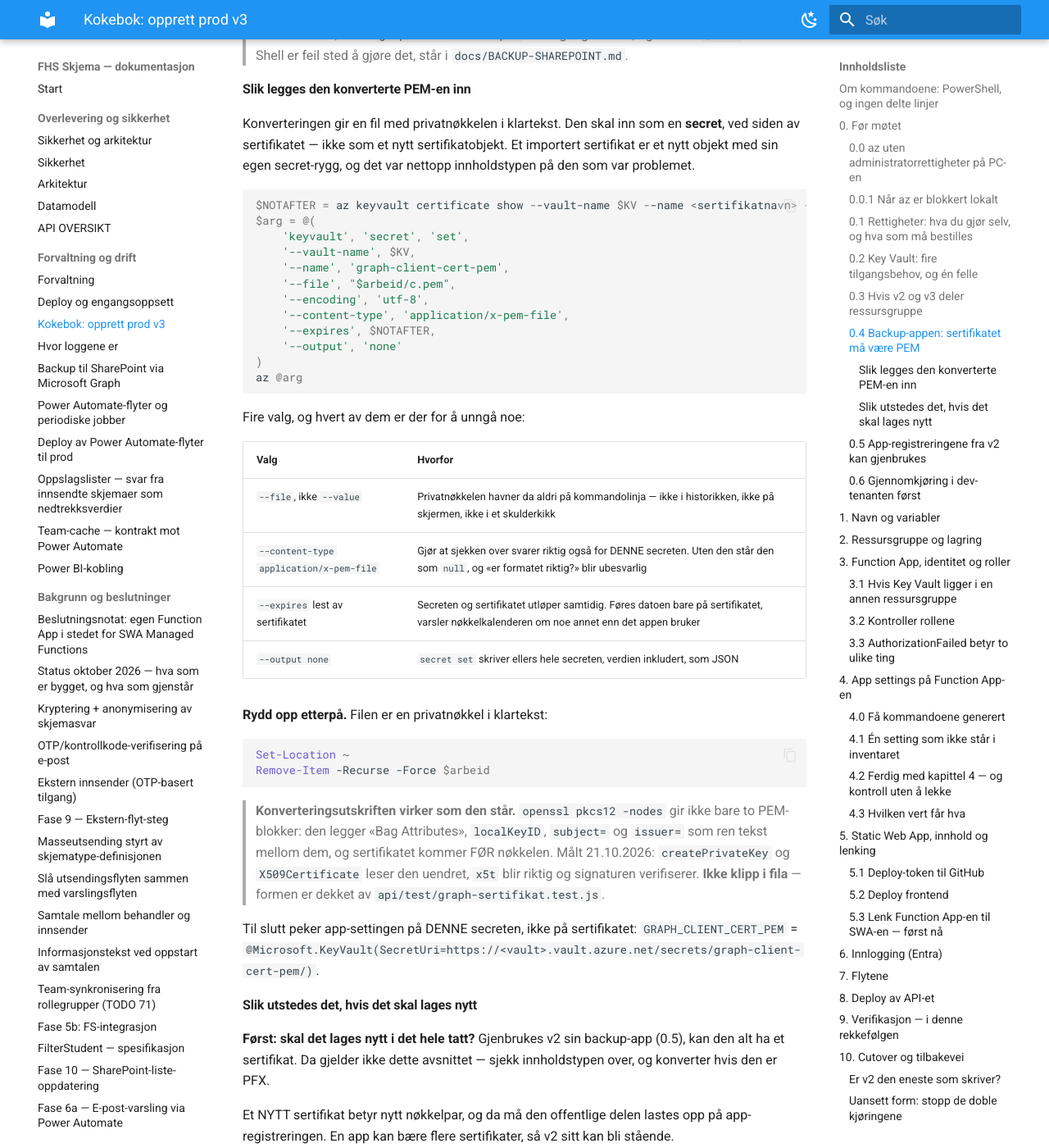
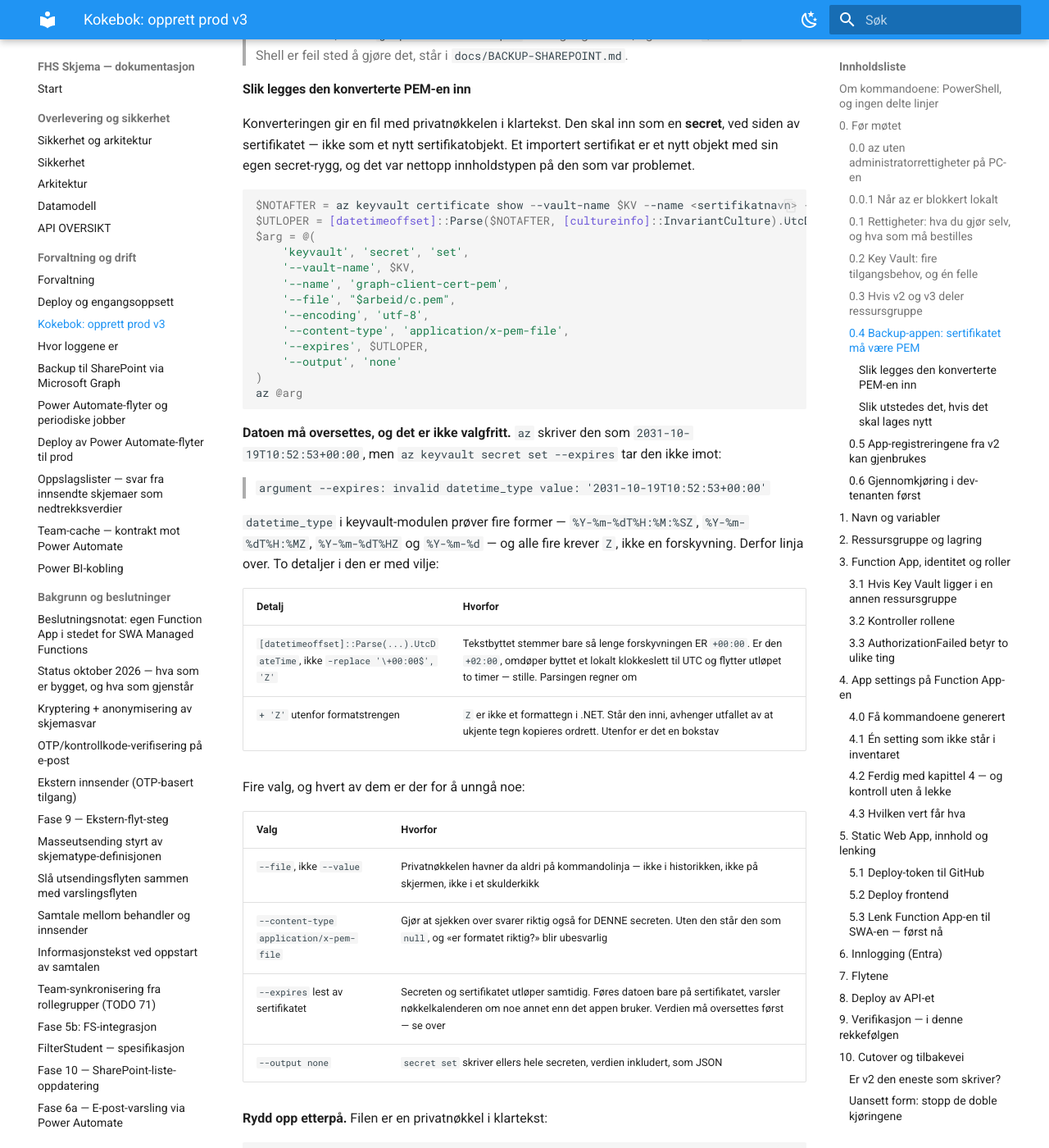
Before and after one commit to jachrist/skjema-swa, an MkDocs documentation site: the page built from docs/KOKEBOK-PROD-V3.md, in a window 1280 px wide and 1400 px high, scrolled down 9951 px. Shown: the whole window at 82% size. Built offline with MkDocs 1.6.1 and Material for MkDocs 9.7.7, drawn with Linux system fonts in a browser that asks for light colours.

Commit message:
Datoen --expires tar imot, er ikke den az skriver
`az keyvault certificate show --query attributes.expires -o tsv` gir
`2031-10-19T10:52:53+00:00`. `az keyvault secret set --expires` avviste
den: «invalid datetime_type value».

`datetime_type` i keyvault-modulen prøver fire strptime-former, og alle
fire krever `Z` — en forskyvning finnes ikke blant dem. Kommandoen i 0.4
oversetter nå verdien før den sendes videre.

To valg i oversettelsen er med vilje, og begge står i dokumentet:

- `[datetimeoffset]::Parse(...).UtcDateTime`, ikke et tekstbytte av
  `+00:00` mot `Z`. Byttet stemmer bare så lenge forskyvningen ER null;
  er den `+02:00`, omdøper det et lokalt klokkeslett til UTC og flytter
  utløpet to timer uten å si noe.
- `+ 'Z'` utenfor formatstrengen. `Z` er ikke et formattegn i .NET, og
  utfallet skal ikke avhenge av at ukjente tegn kopieres ordrett.

Testen (kokebok.test.js, seksjon 16) holder regelen: variabelen
`--expires` får, kan ikke VÆRE den som leser az-utskriften, og den må
utledes av den. Formkravene leses ut av kodeblokken, ikke av avsnittet —
første forsøk leste hele avsnittet, og `+ 'Z'` i tabellteksten gjorde
sjekken blind for mutasjonen som flyttet Z inn i formatstrengen.

Sju mutasjoner prøvd, alle røde: den rå verdien tilbake i kallet, en
konvertering som ikke utleder av den, Z inni formatstrengen,
brøkdelssekunder i formen, feilmeldingen fjernet, tekstbyttet nevnt uten
å avvises, og begrunnelsen for Z utenfor fjernet.

137 av 137 testfiler OK. Ingen appkode — ingen deploy kreves.

Co-Authored-By: Claude Opus 5 <noreply@anthropic.com>
Claude-Session: https://claude.ai/code/session_016ebSuKji2st85HZS2wAHNH

````diff
--- a/docs/KOKEBOK-PROD-V3.md
+++ b/docs/KOKEBOK-PROD-V3.md
@@ -428,6 +428,7 @@ nettopp innholdstypen på den som var problemet.
 
 ```powershell
 $NOTAFTER = az keyvault certificate show --vault-name $KV --name <sertifikatnavn> --query attributes.expires -o tsv
+$UTLOPER = [datetimeoffset]::Parse($NOTAFTER, [cultureinfo]::InvariantCulture).UtcDateTime.ToString('yyyy-MM-ddTHH:mm:ss') + 'Z'
 $arg = @(
     'keyvault', 'secret', 'set',
     '--vault-name', $KV,
@@ -435,11 +436,28 @@ $arg = @(
     '--file', "$arbeid/c.pem",
     '--encoding', 'utf-8',
     '--content-type', 'application/x-pem-file',
-    '--expires', $NOTAFTER,
+    '--expires', $UTLOPER,
     '--output', 'none'
 )
 az @arg
 ```
+
+**Datoen må oversettes, og det er ikke valgfritt.** `az` skriver den som
+`2031-10-19T10:52:53+00:00`, men `az keyvault secret set --expires` tar den
+ikke imot:
+
+> `argument --expires: invalid datetime_type value:
+> '2031-10-19T10:52:53+00:00'`
+
+`datetime_type` i keyvault-modulen prøver fire former —
+`%Y-%m-%dT%H:%M:%SZ`, `%Y-%m-%dT%H:%MZ`, `%Y-%m-%dT%HZ` og `%Y-%m-%d` — og
+alle fire krever `Z`, ikke en forskyvning. Derfor linja over. To detaljer i
+den er med vilje:
+
+| Detalj | Hvorfor |
+|---|---|
+| `[datetimeoffset]::Parse(...).UtcDateTime`, ikke `-replace '\+00:00$', 'Z'` | Tekstbyttet stemmer bare så lenge forskyvningen ER `+00:00`. Er den `+02:00`, omdøper byttet et lokalt klokkeslett til UTC og flytter utløpet to timer — stille. Parsingen regner om |
+| `+ 'Z'` utenfor formatstrengen | `Z` er ikke et formattegn i .NET. Står den inni, avhenger utfallet av at ukjente tegn kopieres ordrett. Utenfor er det en bokstav |
 
 Fire valg, og hvert av dem er der for å unngå noe:
 
@@ -447,7 +465,7 @@ Fire valg, og hvert av dem er der for å unngå noe:
 |---|---|
 | `--file`, ikke `--value` | Privatnøkkelen havner da aldri på kommandolinja — ikke i historikken, ikke på skjermen, ikke i et skulderkikk |
 | `--content-type application/x-pem-file` | Gjør at sjekken over svarer riktig også for DENNE secreten. Uten den står den som `null`, og «er formatet riktig?» blir ubesvarlig |
-| `--expires` lest av sertifikatet | Secreten og sertifikatet utløper samtidig. Føres datoen bare på sertifikatet, varsler nøkkelkalenderen om noe annet enn det appen bruker |
+| `--expires` lest av sertifikatet | Secreten og sertifikatet utløper samtidig. Føres datoen bare på sertifikatet, varsler nøkkelkalenderen om noe annet enn det appen bruker. Verdien må oversettes først — se over |
 | `--output none` | `secret set` skriver ellers hele secreten, verdien inkludert, som JSON |
 
 **Rydd opp etterpå.** Filen er en privatnøkkel i klartekst:
````
Also changed, not shown: 1 other file.
